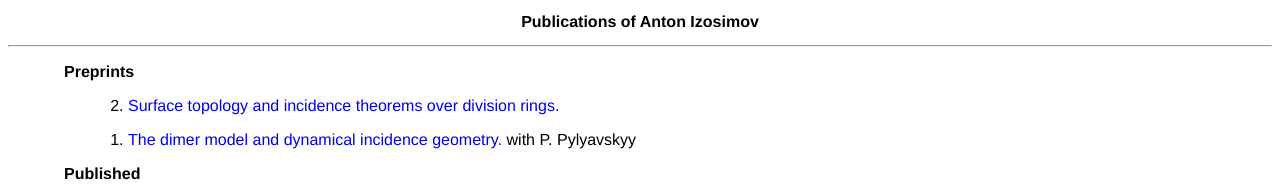
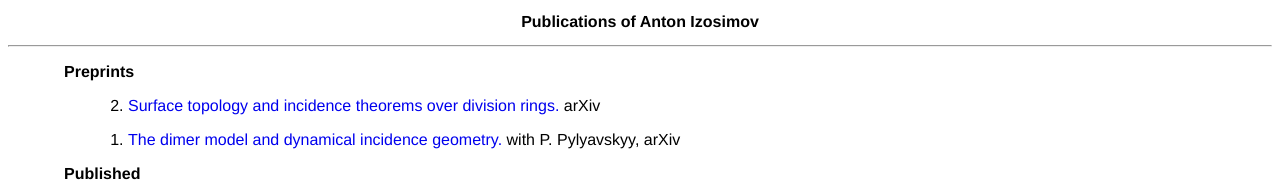
Before and after one commit to aizosimov/aizosimov.github.io, a plain HTML site: page papers.html in a window 1280 px wide. Shown: the top 196 px of the page. Drawn offline with Linux system fonts and the light colour scheme.

Commit message:
Update papers.html

```diff
--- a/papers.html
+++ b/papers.html
@@ -70,12 +70,12 @@ a, a:visited {
 <ol reversed>
 
 		<li><p> <a href = https://arxiv.org/abs/2603.00288>
-Surface topology and incidence theorems over division rings.</a>
+Surface topology and incidence theorems over division rings.</a> arXiv
 
   </p></li>
 
 	<li><p> <a href = https://arxiv.org/abs/2512.15499>
-The dimer model and dynamical incidence geometry.</a> with P. Pylyavskyy
+The dimer model and dynamical incidence geometry.</a> with P. Pylyavskyy, arXiv
 
   </p></li>
 
```
